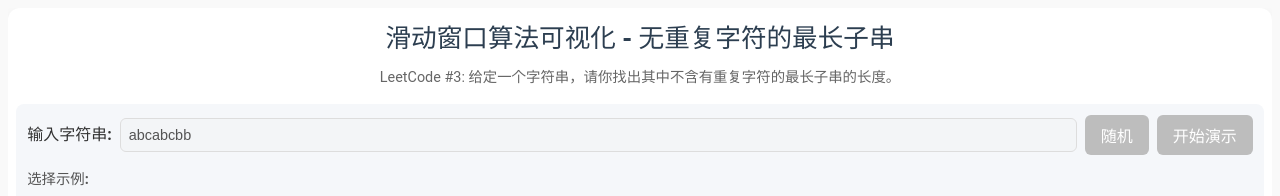
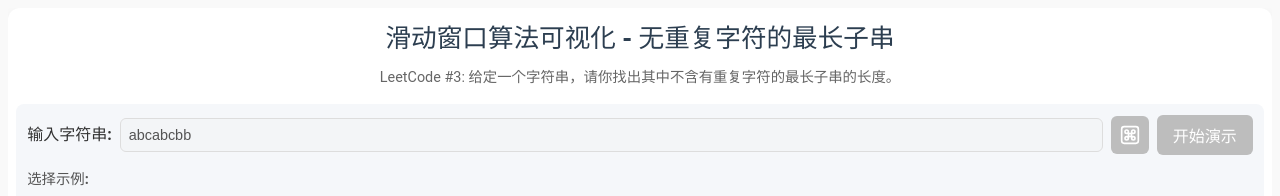
Before and after one commit to fuck-algorithm/leetcode-3-longest-substring-without-repeating-characters, a React (Vite) app: page / in a window 1280 px wide. Shown: the top 196 px of the page. Built offline with nearby package versions, Linux system fonts and the light colour scheme.

Commit message:
将随机按钮文字替换为骰子图标并优化样式

```diff
--- a/src/App.css
+++ b/src/App.css
@@ -142,24 +142,39 @@ h1 {
 
 /* 随机按钮样式 */
 .random-button {
-  padding: 0.5rem 1rem;
+  display: flex;
+  align-items: center;
+  justify-content: center;
+  padding: 0.5rem;
+  width: 38px;
+  height: 38px;
   background-color: #009688;
   color: white;
   font-weight: 600;
   border: none;
   border-radius: 6px;
   cursor: pointer;
-  transition: background-color 0.3s;
-  white-space: nowrap;
+  transition: all 0.3s;
+}
+
+.random-button svg {
+  width: 20px;
+  height: 20px;
+  stroke: white;
+  stroke-width: 2;
 }
 
 .random-button:hover {
   background-color: #00796b;
+  transform: translateY(-2px);
+  box-shadow: 0 4px 8px rgba(0, 0, 0, 0.15);
 }
 
 .random-button:disabled {
   background-color: #bdbdbd;
   cursor: not-allowed;
+  transform: none;
+  box-shadow: none;
 }
 
 /* 示例选择 */
--- a/src/components/input/InputPanel.tsx
+++ b/src/components/input/InputPanel.tsx
@@ -90,7 +90,14 @@ const InputPanel: React.FC<InputPanelProps> = ({
             disabled={disabled}
             title="生成随机字符串"
           >
-            随机
+            <svg xmlns="http://www.w3.org/2000/svg" width="16" height="16" viewBox="0 0 24 24" fill="none" stroke="currentColor" strokeWidth="2" strokeLinecap="round" strokeLinejoin="round">
+              <rect x="2" y="2" width="20" height="20" rx="3" ry="3"></rect>
+              <circle cx="8" cy="8" r="2"></circle>
+              <circle cx="16" cy="8" r="2"></circle>
+              <circle cx="8" cy="16" r="2"></circle>
+              <circle cx="16" cy="16" r="2"></circle>
+              <circle cx="12" cy="12" r="2"></circle>
+            </svg>
           </button>
           <button
             type="submit"
```
